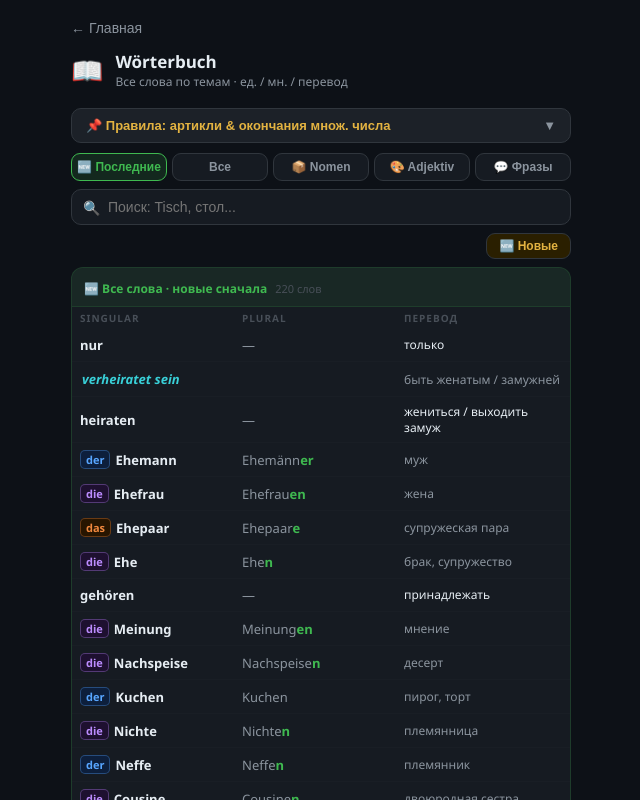
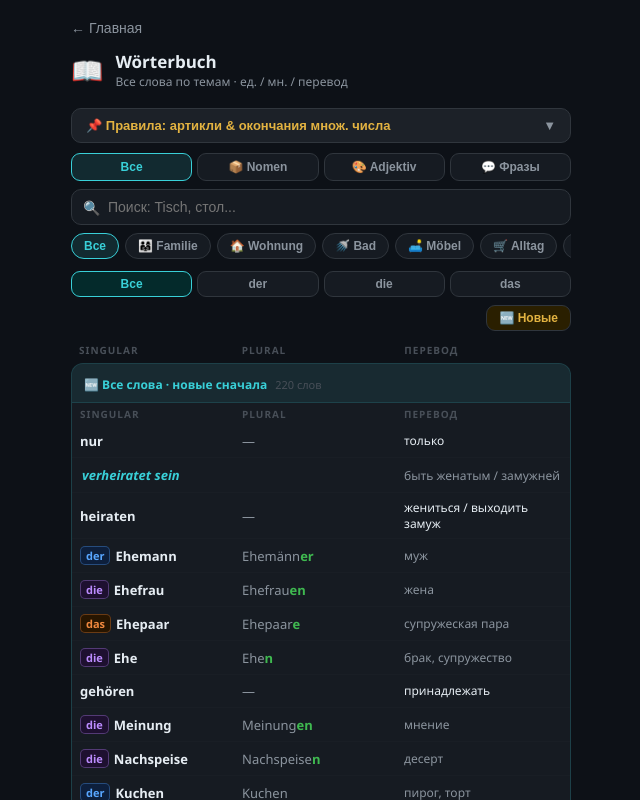
Before and after one commit to Joy096/deutsch-kurs, a React (Vite) app: page / in a window 1280 px wide. Both pictures are taken after a click on the button 640 px from the left and 189 px from the top of the page. Shown: the top 800 px of the page, without its empty margins (319-959 px from the left). Built offline with nearby package versions, Linux system fonts and the light colour scheme.

Commit message:
Add files via upload

```diff
--- a/src/deutsch_kurs_v13.jsx
+++ b/src/deutsch_kurs_v13.jsx
@@ -300,36 +300,36 @@ const WBDATA=[
   {art:"die",de:"Waschmaschine",  pl:"Waschmaschinen",  ru:"стиральная машина",       tema:"Möbel"},
   {art:"der",de:"Keller",         pl:"Keller",          ru:"подвал, погреб",          tema:"Wohnung"},
   // ── Familie (Verwandte) — стр. 39 ───────────────────────────────────────────
-  {art:"die",de:"Großeltern",   pl:"—",             ru:"бабушка и дедушка (мн.ч.)", tema:"Alltag"},
-  {art:"der",de:"Großvater",    pl:"Großväter",     ru:"дедушка",                   tema:"Alltag"},
-  {art:"die",de:"Großmutter",   pl:"Großmütter",    ru:"бабушка",                   tema:"Alltag"},
-  {art:"die",de:"Eltern",       pl:"—",             ru:"родители (мн.ч.)",          tema:"Alltag"},
-  {art:"der",de:"Vater",        pl:"Väter",         ru:"отец",                      tema:"Alltag"},
-  {art:"die",de:"Mutter",       pl:"Mütter",        ru:"мать",                      tema:"Alltag"},
-  {art:"die",de:"Geschwister",  pl:"—",             ru:"братья и сёстры (мн.ч.)",   tema:"Alltag"},
-  {art:"die",de:"Schwester",    pl:"Schwestern",    ru:"сестра",                    tema:"Alltag"},
-  {art:"der",de:"Bruder",       pl:"Brüder",        ru:"брат",                      tema:"Alltag"},
-  {art:"der",de:"Sohn",         pl:"Söhne",         ru:"сын",                       tema:"Alltag"},
-  {art:"die",de:"Tochter",      pl:"Töchter",       ru:"дочь",                      tema:"Alltag"},
-  {art:"die",de:"Enkelkinder",  pl:"—",             ru:"внуки (мн.ч.)",             tema:"Alltag"},
-  {art:"der",de:"Enkel",        pl:"Enkel",         ru:"внук",                      tema:"Alltag"},
-  {art:"die",de:"Enkelin",      pl:"Enkelinnen",    ru:"внучка",                    tema:"Alltag"},
-  {art:"der",de:"Onkel",        pl:"Onkel",         ru:"дядя",                      tema:"Alltag"},
-  {art:"die",de:"Tante",        pl:"Tanten",        ru:"тётя",                      tema:"Alltag"},
-  {art:"der",de:"Cousin",       pl:"Cousins",       ru:"двоюродный брат",           tema:"Alltag"},
-  {art:"die",de:"Cousine",      pl:"Cousinen",      ru:"двоюродная сестра",         tema:"Alltag"},
-  {art:"der",de:"Neffe",        pl:"Neffen",        ru:"племянник",                 tema:"Alltag"},
-  {art:"die",de:"Nichte",       pl:"Nichten",       ru:"племянница",                tema:"Alltag"},
+  {art:"die",de:"Großeltern",   pl:"—",             ru:"бабушка и дедушка (мн.ч.)", tema:"Familie"},
+  {art:"der",de:"Großvater",    pl:"Großväter",     ru:"дедушка",                   tema:"Familie"},
+  {art:"die",de:"Großmutter",   pl:"Großmütter",    ru:"бабушка",                   tema:"Familie"},
+  {art:"die",de:"Eltern",       pl:"—",             ru:"родители (мн.ч.)",          tema:"Familie"},
+  {art:"der",de:"Vater",        pl:"Väter",         ru:"отец",                      tema:"Familie"},
+  {art:"die",de:"Mutter",       pl:"Mütter",        ru:"мать",                      tema:"Familie"},
+  {art:"die",de:"Geschwister",  pl:"—",             ru:"братья и сёстры (мн.ч.)",   tema:"Familie"},
+  {art:"die",de:"Schwester",    pl:"Schwestern",    ru:"сестра",                    tema:"Familie"},
+  {art:"der",de:"Bruder",       pl:"Brüder",        ru:"брат",                      tema:"Familie"},
+  {art:"der",de:"Sohn",         pl:"Söhne",         ru:"сын",                       tema:"Familie"},
+  {art:"die",de:"Tochter",      pl:"Töchter",       ru:"дочь",                      tema:"Familie"},
+  {art:"die",de:"Enkelkinder",  pl:"—",             ru:"внуки (мн.ч.)",             tema:"Familie"},
+  {art:"der",de:"Enkel",        pl:"Enkel",         ru:"внук",                      tema:"Familie"},
+  {art:"die",de:"Enkelin",      pl:"Enkelinnen",    ru:"внучка",                    tema:"Familie"},
+  {art:"der",de:"Onkel",        pl:"Onkel",         ru:"дядя",                      tema:"Familie"},
+  {art:"die",de:"Tante",        pl:"Tanten",        ru:"тётя",                      tema:"Familie"},
+  {art:"der",de:"Cousin",       pl:"Cousins",       ru:"двоюродный брат",           tema:"Familie"},
+  {art:"die",de:"Cousine",      pl:"Cousinen",      ru:"двоюродная сестра",         tema:"Familie"},
+  {art:"der",de:"Neffe",        pl:"Neffen",        ru:"племянник",                 tema:"Familie"},
+  {art:"die",de:"Nichte",       pl:"Nichten",       ru:"племянница",                tema:"Familie"},
   // ── Ehe & Familie / новые слова ──────────────────────────────────────────────
   {art:"der",de:"Kuchen",       pl:"Kuchen",        ru:"пирог, торт",               tema:"Alltag"},
   {art:"die",de:"Nachspeise",   pl:"Nachspeisen",   ru:"десерт",                    tema:"Alltag"},
   {art:"die",de:"Meinung",      pl:"Meinungen",     ru:"мнение",                    tema:"Alltag"},
   {art:"",   de:"gehören",      pl:"—",             ru:"принадлежать",              tema:"Alltag"},
-  {art:"die",de:"Ehe",          pl:"Ehen",          ru:"брак, супружество",         tema:"Alltag"},
-  {art:"das",de:"Ehepaar",      pl:"Ehepaare",      ru:"супружеская пара",          tema:"Alltag"},
-  {art:"die",de:"Ehefrau",      pl:"Ehefrauen",     ru:"жена",                      tema:"Alltag"},
-  {art:"der",de:"Ehemann",      pl:"Ehemänner",     ru:"муж",                       tema:"Alltag"},
-  {art:"",   de:"heiraten",     pl:"—",             ru:"жениться / выходить замуж", tema:"Alltag"},
+  {art:"die",de:"Ehe",          pl:"Ehen",          ru:"брак, супружество",         tema:"Familie"},
+  {art:"das",de:"Ehepaar",      pl:"Ehepaare",      ru:"супружеская пара",          tema:"Familie"},
+  {art:"die",de:"Ehefrau",      pl:"Ehefrauen",     ru:"жена",                      tema:"Familie"},
+  {art:"der",de:"Ehemann",      pl:"Ehemänner",     ru:"муж",                       tema:"Familie"},
+  {art:"",   de:"heiraten",     pl:"—",             ru:"жениться / выходить замуж", tema:"Familie"},
   {art:"",   de:"verheiratet sein",pl:"—",          ru:"быть женатым / замужней",   tema:"Phrase"},
   {art:"",   de:"nur",          pl:"—",             ru:"только",                    tema:"Alltag"},
 ];
@@ -1152,17 +1152,17 @@ function Woerterbuch(){
     {id:"Möbel",    label:"🛋️ Möbel",     col:C.orange},
     {id:"Bad",      label:"🚿 Bad",         col:C.purple},
     {id:"Wohnung",  label:"🏠 Wohnung",    col:C.green},
+    {id:"Familie",  label:"👨‍👩‍👧 Familie",   col:C.purple},
     {id:"Adjektive",label:"🎨 Adjektive",  col:C.red},
     {id:"Phrase",   label:"💬 Фразы",      col:C.teal},
   ];
   const TYPEN=[
-    {id:"recent",  label:"🆕 Последние", col:C.green},
     {id:"all",     label:"Все",           col:C.teal},
     {id:"Nomen",   label:"📦 Nomen",      col:C.blue},
     {id:"Adjektiv",label:"🎨 Adjektiv",   col:C.red},
     {id:"Phrase",  label:"💬 Фразы",      col:C.teal},
   ];
-  const [typ,setTyp]=useState("recent");
+  const [typ,setTyp]=useState("all");
   const [tema,setTema]=useState("all");
   const [art,setArt]=useState("all");
   const [search,setSearch]=useState("");
@@ -1172,8 +1172,10 @@ function Woerterbuch(){
   const changeTyp=(t)=>{setTyp(t);setTema("all");setArt("all");};
 
   const typFilter=(w)=>{
-    if(typ==="recent")  return true; // фильтруем отдельно ниже
-    if(typ==="Nomen")   return w.art!=="";
+    if(typ==="all")     return true;
+    if(typ==="Nomen")   return w.art!==""&&w.art!==undefined&&!["Adjektive","Phrase"].includes(w.tema);
+    if(typ==="Adjektiv")return w.tema==="Adjektive";
+    if(typ==="Phrase")  return w.tema==="Phrase";
     if(typ==="Adjektiv")return w.tema==="Adjektive";
     if(typ==="Phrase")  return w.tema==="Phrase";
     return true;
@@ -1186,13 +1188,14 @@ function Woerterbuch(){
     :recentBase;
 
   // Доступные темы для текущего типа
-  const availableTemen=TEMEN.filter(t=>{
-    if(t.id==="all")return true;
-    if(typ==="Nomen")   return !["Adjektive","Phrase"].includes(t.id);
-    if(typ==="Adjektiv")return t.id==="Adjektive";
-    if(typ==="Phrase")  return t.id==="Phrase";
-    return true;
+  const availableTemenRaw=TEMEN.filter(t=>{
+    if(t.id==="all") return true;
+    return !["Adjektive","Phrase"].includes(t.id);
   });
+  const availableTemen=[
+    availableTemenRaw[0],
+    ...[...availableTemenRaw.slice(1)].reverse(),
+  ];
 
   const listRaw=WBDATA.map((w,i)=>({...w,_i:i})).filter(w=>
     typFilter(w)&&
@@ -1202,7 +1205,7 @@ function Woerterbuch(){
   );
   const list=sortNew?[...listRaw].reverse():listRaw;
 
-  const temenOrder=sortNew?[...TEMEN.slice(1)].reverse():TEMEN.slice(1);
+  const temenOrder=[...TEMEN.slice(1)].reverse();
   const groups=tema==="all"
     ?temenOrder.map(t=>({...t,words:list.filter(w=>w.tema===t.id)})).filter(g=>g.words.length>0)
     :[{id:tema,words:list,col:TEMEN.find(t=>t.id===tema)?.col||C.teal}];
@@ -1359,10 +1362,10 @@ function Woerterbuch(){
       )}
 
       {/* ══ ПОСЛЕДНИЕ ══ */}
-      {typ==="recent"&&(
-        <div style={{background:C.card,border:`1px solid ${C.green}35`,borderRadius:12,overflow:"hidden"}}>
-          <div style={{background:C.green+"15",padding:"8px 12px",borderBottom:`1px solid ${C.green}25`}}>
-            <span style={{fontSize:12,color:C.green,fontWeight:700}}>🆕 Все слова · новые сначала</span>
+      {typ==="all"&&tema==="all"&&(
+        <div style={{background:C.card,border:`1px solid ${C.teal}35`,borderRadius:12,overflow:"hidden"}}>
+          <div style={{background:C.teal+"15",padding:"8px 12px",borderBottom:`1px solid ${C.teal}25`}}>
+            <span style={{fontSize:12,color:C.teal,fontWeight:700}}>🆕 Все слова · новые сначала</span>
             <span style={{fontSize:11,color:C.dim,marginLeft:8}}>{WBDATA.length} слов</span>
           </div>
           <div style={{display:"grid",gridTemplateColumns:"1fr 1fr 1fr",gap:4,padding:"4px 8px"}}>
@@ -1373,7 +1376,7 @@ function Woerterbuch(){
           {dedupeAdj(recentWords,!!search).map((w,i)=><WRow key={w.de+w.tema+i} w={w}/>)}
         </div>
       )}
-      {typ!=="recent"&&<div style={{display:"flex",flexDirection:"column",gap:8}}>
+      {!(typ==="all"&&tema==="all")&&<div style={{display:"flex",flexDirection:"column",gap:8}}>
         {groups.map(g=>(
           <div key={g.id} style={{background:C.card,border:`1px solid ${g.col}35`,borderRadius:12,overflow:"hidden"}}>
             {(tema==="all")&&(
```
